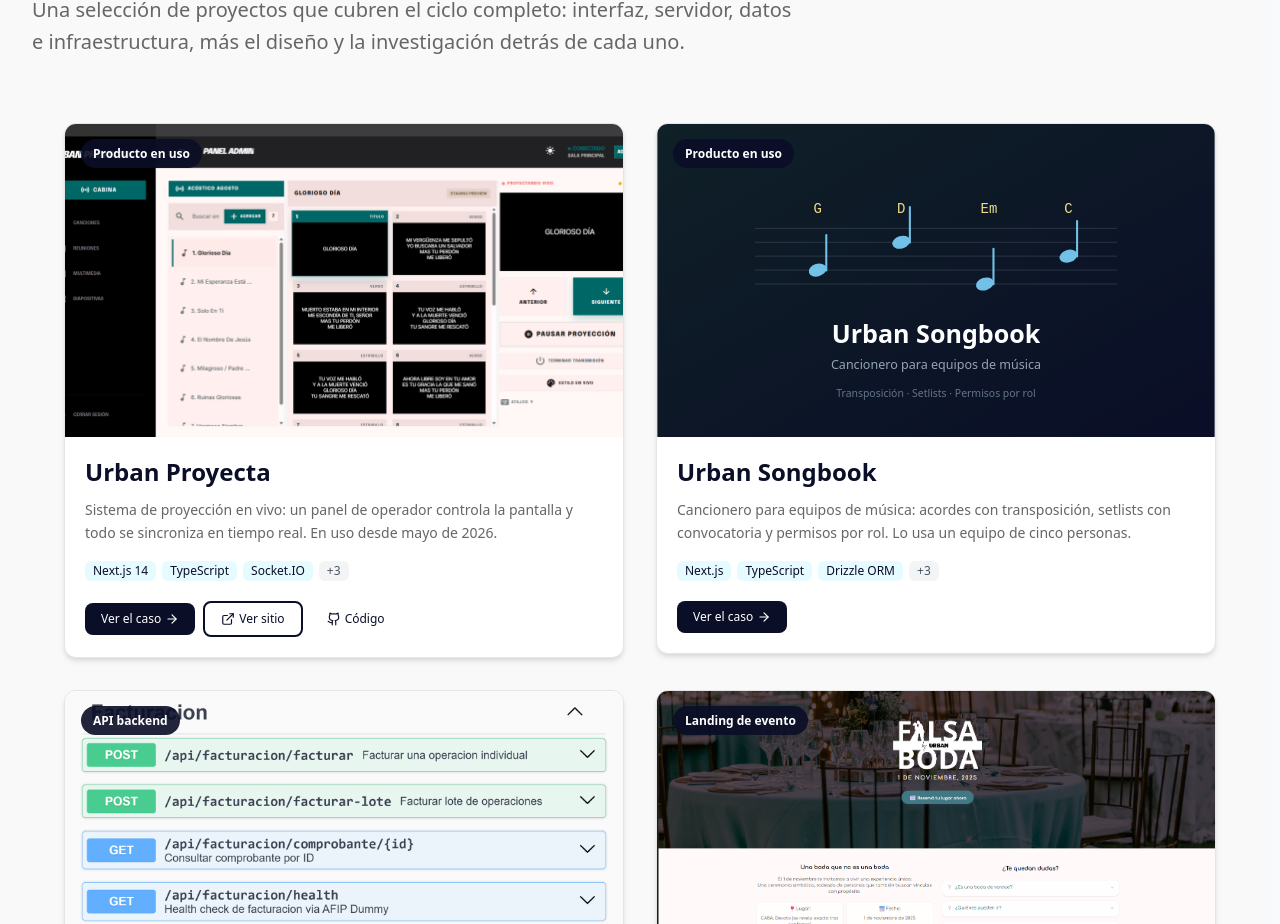
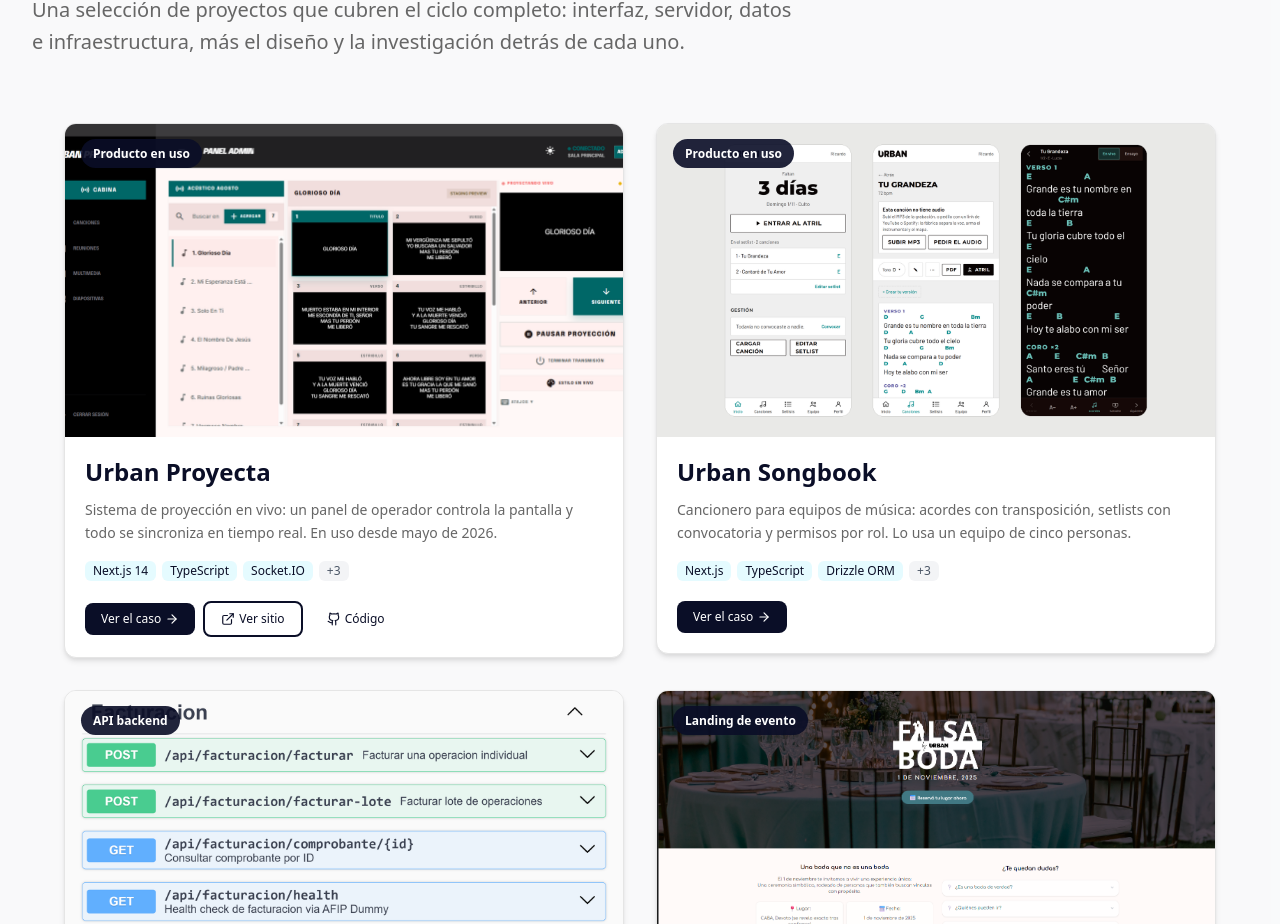
Before and after one commit to RicardoNigrelli/portafolio-rn, a Next.js app: page / in a window 1280 px wide. Shown: the part 897-1821 px from the top of the page. Built offline with nearby package versions, Linux system fonts and the light colour scheme.

Commit message:
Songbook: capturas reales de una copia local con datos inventados

```diff
--- a/data/projects.ts
+++ b/data/projects.ts
@@ -61,7 +61,7 @@ export const projects: Project[] = [
     id: 'urban-songbook',
     title: 'Urban Songbook',
     description: 'Cancionero para equipos de música: acordes con transposición, setlists con convocatoria y permisos por rol. Lo usa un equipo de cinco personas.',
-    image: '/images/projects/urban-songbook-preview.svg',
+    image: '/images/projects/urban-songbook.png',
     type: 'producto',
     year: 2026,
     stack: ['Next.js', 'TypeScript', 'Drizzle ORM', 'PostgreSQL (Neon)', 'Web Push', 'Zod'],
@@ -71,7 +71,7 @@ export const projects: Project[] = [
       'En uso por un equipo de cinco personas',
       'Tres roles con permisos diferenciados',
       'Una ronda de QA de extremo a extremo documentada por versión',
-      'Demo pública pendiente: la instancia en línea es la productiva, con datos de personas reales'
+      'Capturas de una copia local con canciones y nombres inventados: la instancia en línea es la productiva, con datos de personas reales'
     ],
     featured: true,
     details: {
```
Also changed, not shown: public/images/projects/urban-songbook-preview.svg (deleted), public/images/projects/urban-songbook.png (added).
